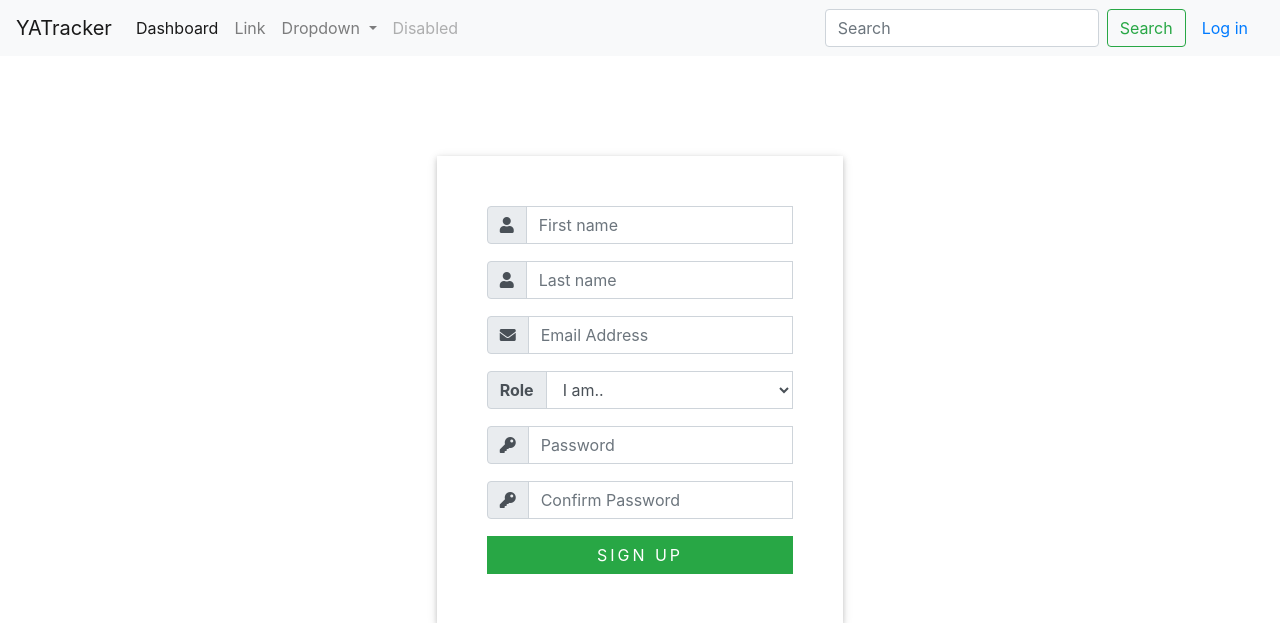
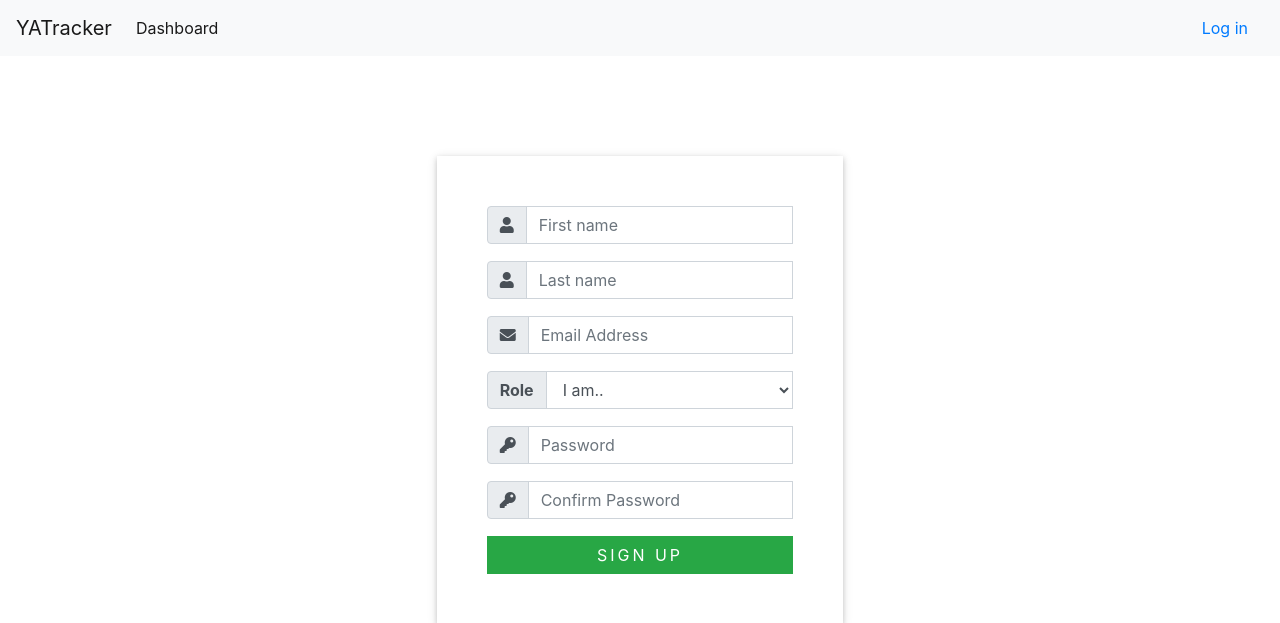
Before and after one commit to temur-kh/YATracker, a Django app: page /authentiation/register/ in a window 1280 px wide. Shown: the top 623 px of the page. Run offline with Django 3.2, Linux system fonts and the light colour scheme; some libraries are stand-ins or nearby versions.

Commit message:
feat[front]: modified base.html, add card for new tasks
#front #base #project_page

```diff
--- a/yatracker/templates/yatracker/base.html
+++ b/yatracker/templates/yatracker/base.html
@@ -30,35 +30,14 @@
       <li class="nav-item active">
         <a class="nav-link" href="{% url 'index' %}">Dashboard<span class="sr-only">(current)</span></a>
       </li>
-      <li class="nav-item">
-        <a class="nav-link" href="#">Link</a>
-      </li>
-      <li class="nav-item dropdown">
-        <a class="nav-link dropdown-toggle" href="#" id="navbarDropdown" role="button" data-toggle="dropdown" aria-haspopup="true" aria-expanded="false">
-          Dropdown
-        </a>
-        <div class="dropdown-menu" aria-labelledby="navbarDropdown">
-          <a class="dropdown-item" href="#">Action</a>
-          <a class="dropdown-item" href="#">Another action</a>
-          <div class="dropdown-divider"></div>
-          <a class="dropdown-item" href="#">Something else here</a>
-        </div>
-      </li>
-      <li class="nav-item">
-        <a class="nav-link disabled" href="#" tabindex="-1" aria-disabled="true">Disabled</a>
-      </li>
     </ul>
     <form class="form-inline my-2 my-lg-0">
-      <input class="form-control mr-sm-2" type="search" placeholder="Search" aria-label="Search">
-      <button class="btn btn-outline-success my-2 my-sm-0" type="submit">Search</button>
-
         {% if request.user.is_authenticated %}
                 <a class="nav-link" href="{% url 'personal' %}">Log out</a>
                 <a class="nav-link" href="{% url 'personal' %}">Profile</a>
         {% else %}
                 <a class="nav-link" href="{% url 'login' %}">Log in</a>
         {% endif %}
-
     </form>
   </div>
 </nav>
```
Also changed, not shown: project_manager/templates/project_manager/project_page.html (+27 -2 lines).
